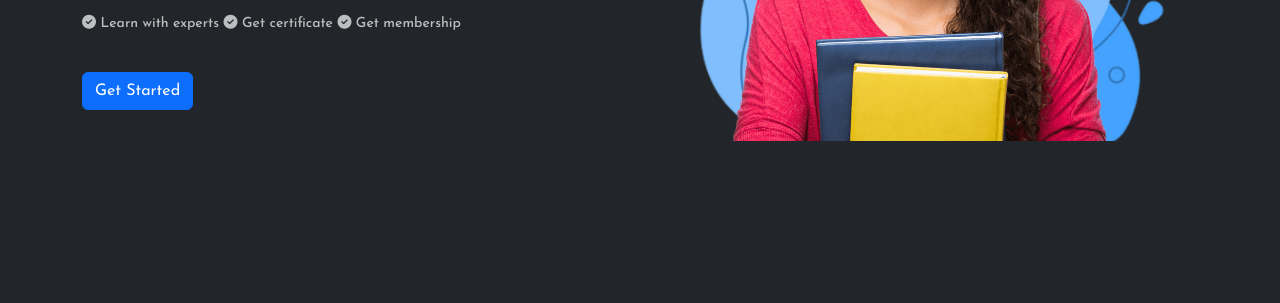
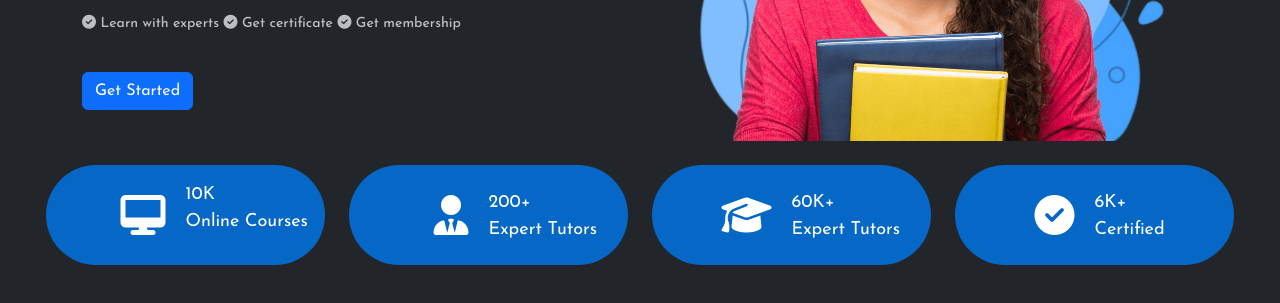
Before and after one commit to devhamza-cmd/Eduport, a plain HTML site: page index.html in a window 1280 px wide. Shown: the part 331-634 px from the top of the page. Drawn offline with nearby package versions, Linux system fonts and the light colour scheme.

Commit message:
Add files via upload

```diff
--- a/index.html
+++ b/index.html
@@ -124,6 +124,53 @@
             </div>
           </div>
     </section>
+    <section id="two">
+        <div class="container d-md-block d-lg-flex justify-content-center ">
+            <div class="it col-lg-3 col-md-12 d-flex align-items-center me-4 mt-4 ">
+                <div class="col-6 d-flex justify-content-end align-items-center">
+                    <i class="fa-solid fa-desktop"></i>
+                </div>
+                <div class="col-6 pt-3">
+                    <span>10K</span>
+                    <br>
+                    <span>Online Courses</span>
+                </div>
+            </div>
+            <div class="it col-lg-3 col-md-12 d-flex align-items-center me-4 mt-4">
+                <div class="col-6 d-flex justify-content-end align-items-center  ">
+                    <i class="fa-solid fa-user-tie"></i>
+                </div>
+                <div class="col-6 pt-4">
+                    <span>200+</span>
+                    <br>
+                    <span>Expert Tutors</span>
+                </div>
+
+            </div>
+            <div class="it col-lg-3 col-md-12 d-flex align-items-center me-4 mt-4">
+                <div class="col-6 d-flex justify-content-end align-items-center">
+                    <i class="fa-solid fa-graduation-cap"></i>
+                </div>
+                <div class=" col-6 pt-4">
+                    <span>60K+</span>
+                    <br>
+                    <span>Expert Tutors</span>
+                </div>
+
+            </div>
+            <div class= "it col-lg-3 col-md-12 d-flex align-items-center mt-4">
+                <div class="col-6 d-flex justify-content-end align-items-center">
+                    <i class="fa-solid fa-circle-check"></i>
+                </div>
+
+                <div class="col-6 pt-4">
+                    <span>6K+</span>
+                    <br>
+                    <span>Certified </span>
+                </div>
+            </div>
+        </div>
+    </section>
     <script src="script.js"></script>
     <script src="https://cdn.jsdelivr.net/npm/bootstrap@5.3.0-alpha1/dist/js/bootstrap.bundle.min.js" integrity="sha384-w76AqPfDkMBDXo30jS1Sgez6pr3x5MlQ1ZAGC+nuZB+EYdgRZgiwxhTBTkF7CXvN" crossorigin="anonymous"></script>
     <script src="https://kit.fontawesome.com/356b310998.js" crossorigin="anonymous"></script>
--- a/style.css
+++ b/style.css
@@ -149,6 +149,21 @@ input{
     left: 55%;
     top: 40%;
 }
+[class="container d-md-block d-lg-flex justify-content-center "] div{
+    height: 100px;
+}
+[class="container d-md-block d-lg-flex justify-content-center "] div div span{
+    font-size: 18px;
+
+}
+[class="container d-md-block d-lg-flex justify-content-center "] i{
+    font-size: 40px;
+    padding-right: 20px;
+}
+.it {
+    background-color: #0668C6;
+    border-radius: 50px;
+}
 /* extra  small screnns */
 @media (max-width:576px) and (min-width:1px){
     .text{
```
